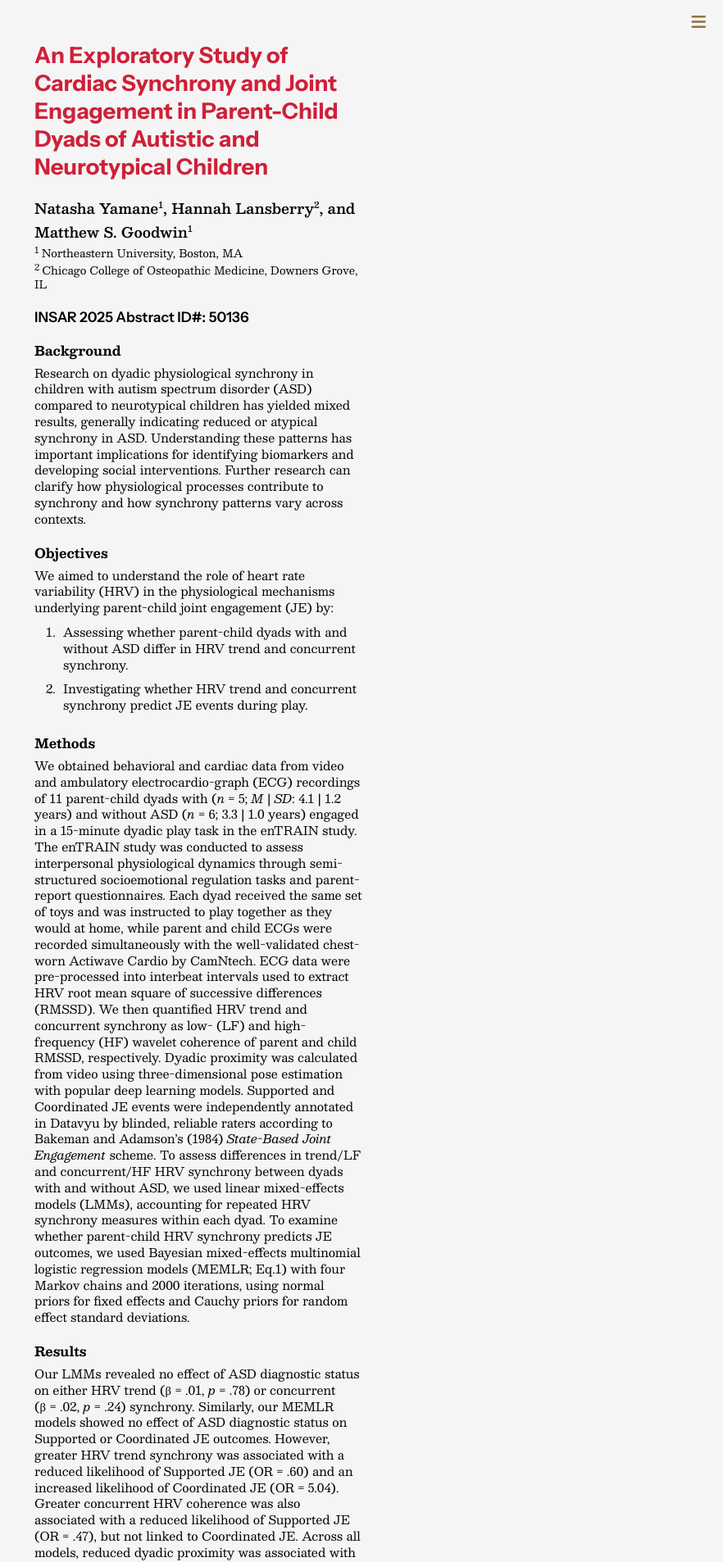
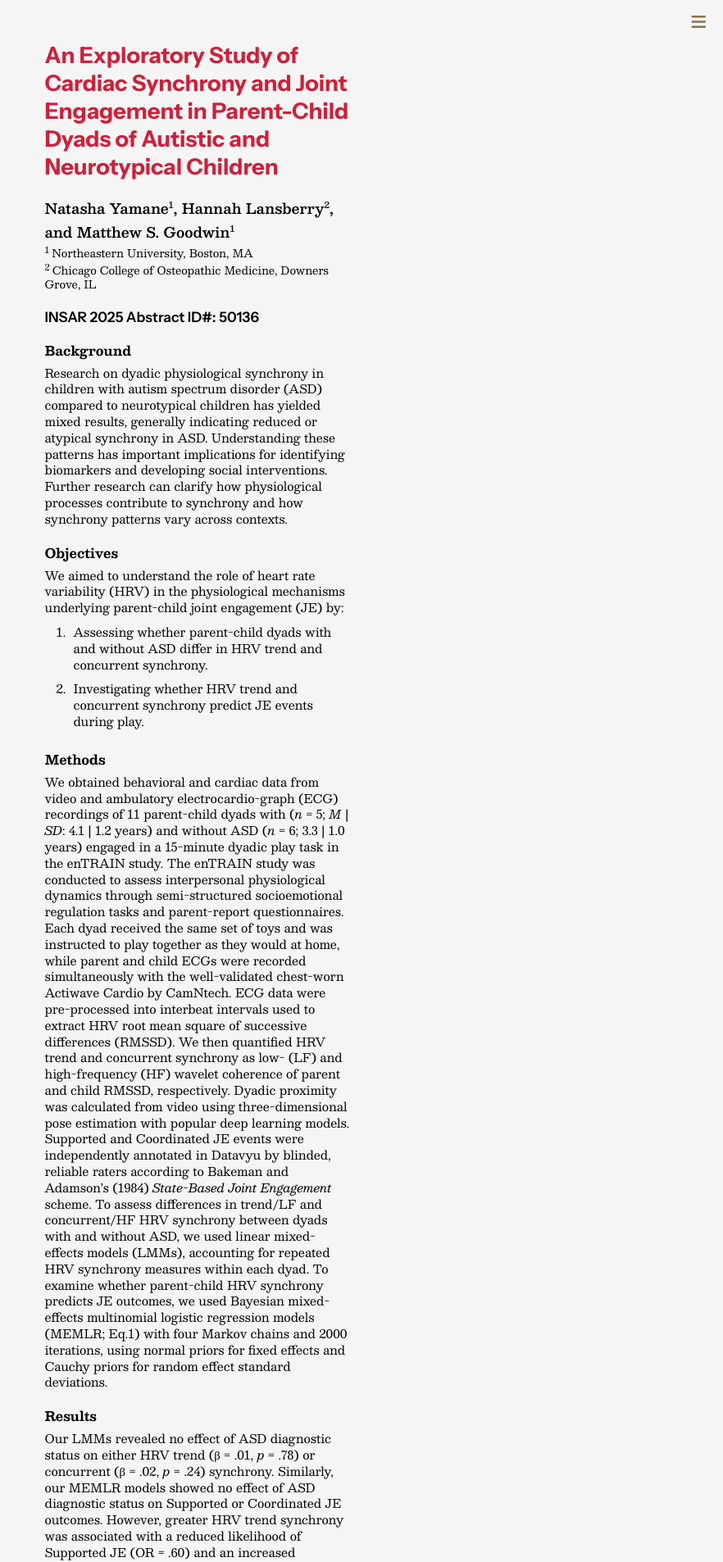
Before and after one commit to nmy2103/insar2025, a plain HTML site: page index.html in a window 1280 px wide. Shown: the top 1906 px of the page at 82% size, without its empty margins (398-1280 px from the left). Drawn offline with nearby package versions, Linux system fonts and the light colour scheme.

Commit message:
Fix minor bugs

```diff
--- a/index.html
+++ b/index.html
@@ -116,7 +116,7 @@
 
       <h4>Results</h4>
       Our LMMs revealed no effect of ASD diagnostic status on either HRV trend
-      (β = .01, <i>p</i> = .78) or concurrent <br>(β = .02, <i>p</i> = .24)
+      (β = .01, <i>p</i> = .78) or concurrent (β = .02, <i>p</i> = .24)
       synchrony. Similarly, our MEMLR models showed no effect of ASD
       diagnostic status on Supported or Coordinated JE outcomes. However,
       greater HRV trend synchrony was associated with a reduced likelihood
--- a/style.css
+++ b/style.css
@@ -1,6 +1,6 @@
 /* style.css */
 body {
-    max-width: 400px;
+    max-width: 375px;
     width: 100%;
     margin: 0 auto; /* horizontal centering */
     padding: 2rem 1rem;
```
